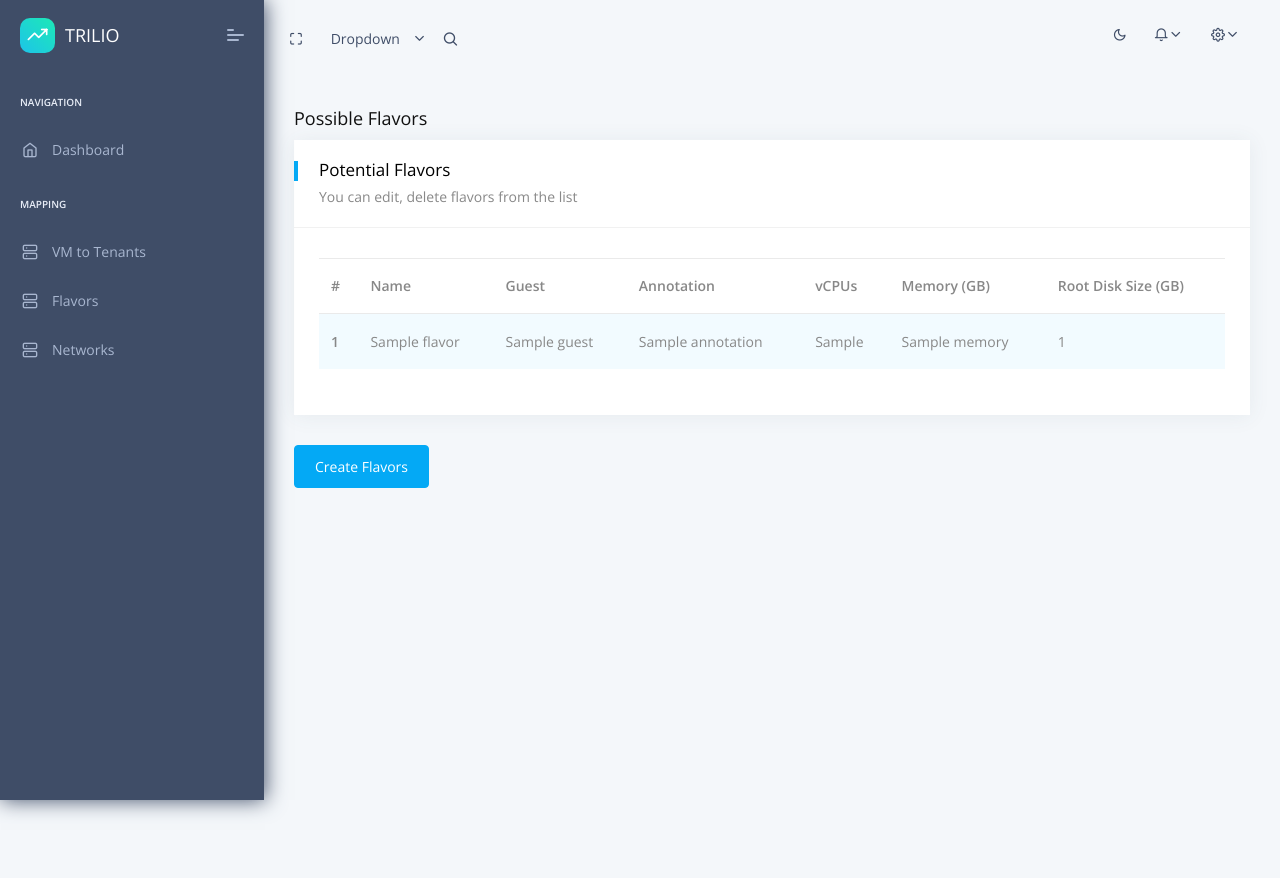
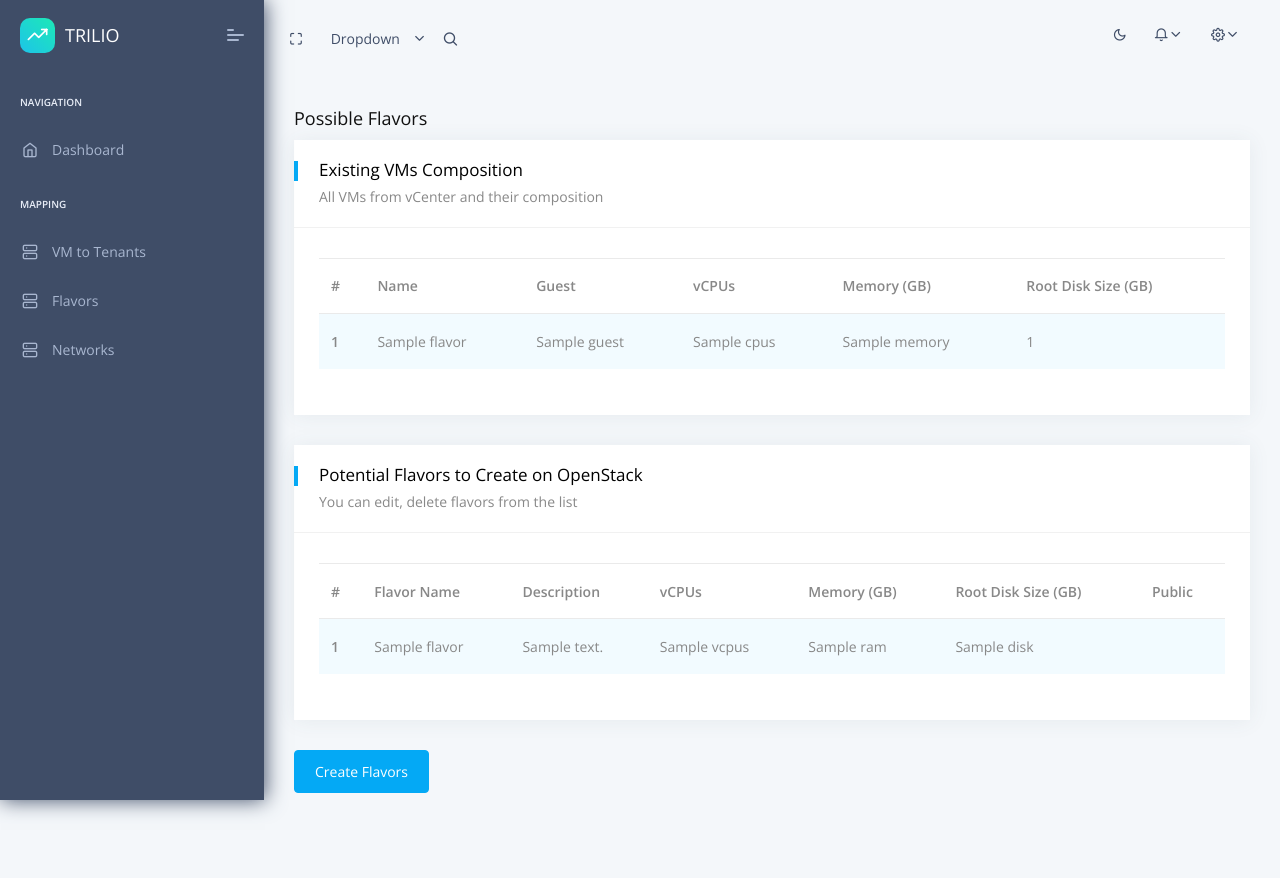
Before and after one commit to MuralidharB/vmosmapping, a Flask app: template apps/templates/home/tbl_flavors.html in a window 1280 px wide. Run offline with Flask 3, Linux system fonts and the light colour scheme; the template is opened without the code that fills it: most values are stand-ins (such as "Sample title", 1, 10 or a date in 2020); some libraries are stand-ins or nearby versions.

Commit message:
Added potential flavors logic

```diff
--- a/apps/templates/home/tbl_flavors.html
+++ b/apps/templates/home/tbl_flavors.html
@@ -34,8 +34,8 @@
                                 <div class="col-xl-12">
                                     <div class="card">
                                         <div class="card-header">
-                                            <h5>Potential Flavors</h5>
-                                            <span class="d-block m-t-5">You can edit, delete flavors from the list </span>
+                                            <h5>Existing VMs Composition</h5>
+                                            <span class="d-block m-t-5">All VMs from vCenter and their composition</span>
                                         </div>
                                         <div class="card-block table-border-style">
                                             <div class="table-responsive">
@@ -45,7 +45,6 @@
                                                             <th>#</th>
                                                             <th>Name</th>
                                                             <th>Guest</th>
-                                                            <th>Annotation</th>
                                                             <th>vCPUs</th>
                                                             <th>Memory (GB)</th>
                                                             <th>Root Disk Size (GB)</th>
@@ -57,10 +56,51 @@
                                                             <th scope="row">{{ loop.index }}</th>
                                                             <td>{{ flavor['Name'] }}</td>
                                                             <td>{{ flavor['Guest'] }}</td>
-                                                            <td>{{ flavor['Annotation'] }}</td>
-                                                            <td>{{ flavor['vCPUs'] }}</td>
+                                                            <td>{{ flavor['CPUs'] }}</td>
                                                             <td>{{ flavor['Memory'] }}</td>
                                                             <td>{{ flavor['RootDiskSize'] }}</td>
+                                                        </tr>
+                                                        {% endfor %}
+                                                    </tbody>
+                                                </table>
+                                            </div>
+                                        </div>
+                                    </div>
+                                </div>
+                                <!-- [ stiped-table ] end -->
+                            </div>
+                            <div class="row">
+                                <!-- [ stiped-table ] start -->
+                                <div class="col-xl-12">
+                                    <div class="card">
+                                        <div class="card-header">
+                                            <h5> Potential Flavors to Create on OpenStack</h5>
+                                            <span class="d-block m-t-5">You can edit, delete flavors from the list </span>
+                                        </div>
+                                        <div class="card-block table-border-style">
+                                            <div class="table-responsive">
+                                                <table class="table table-striped">
+                                                    <thead>
+                                                        <tr>
+                                                            <th>#</th>
+                                                            <th>Flavor Name</th>
+                                                            <th>Description</th>
+                                                            <th>vCPUs</th>
+                                                            <th>Memory (GB)</th>
+                                                            <th>Root Disk Size (GB)</th>
+                                                            <th>Public</th>
+                                                        </tr>
+                                                    </thead>
+                                                    <tbody>
+                                                        {% for flavor in potential_flavors %}
+                                                        <tr>
+                                                            <th scope="row">{{ loop.index }}</th>
+                                                            <td>{{ flavor['name'] }}</td>
+                                                            <td>{{ flavor['description'] }}</td>
+                                                            <td>{{ flavor['vcpus'] }}</td>
+                                                            <td>{{ flavor['ram'] }}</td>
+                                                            <td>{{ flavor['disk'] }}</td>
+                                                            <td>{{ flavor['is_public'] }}</td>
                                                         </tr>
                                                         {% endfor %}
                                                     </tbody>
```
Also changed, not shown: apps/flavors/routes.py (+35 -2 lines).
